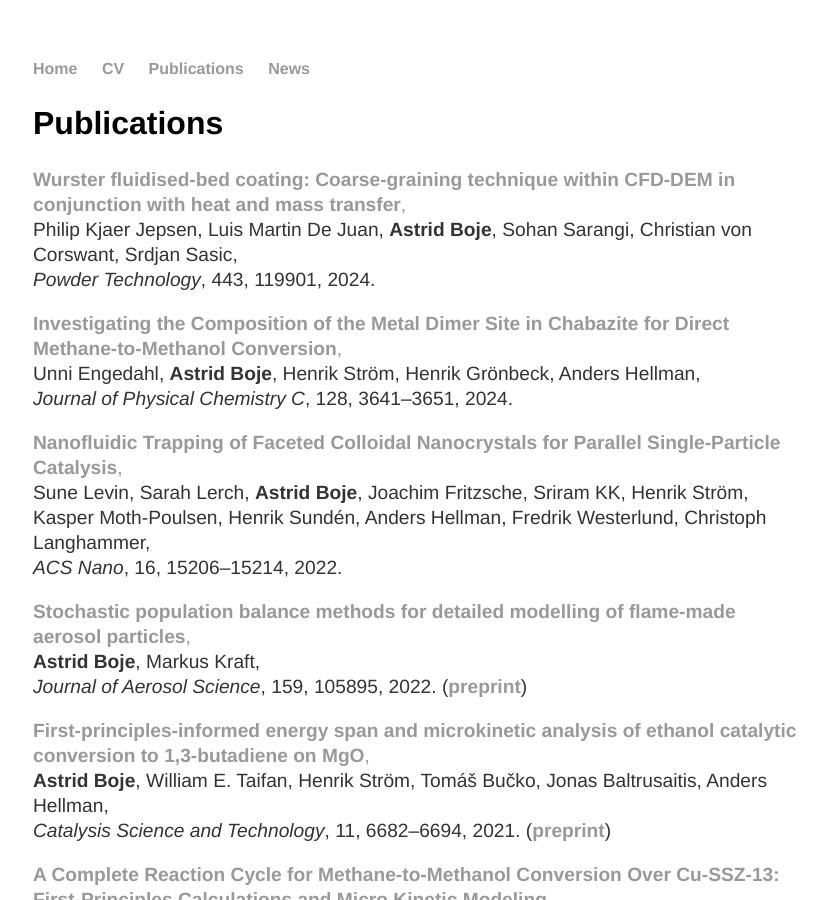
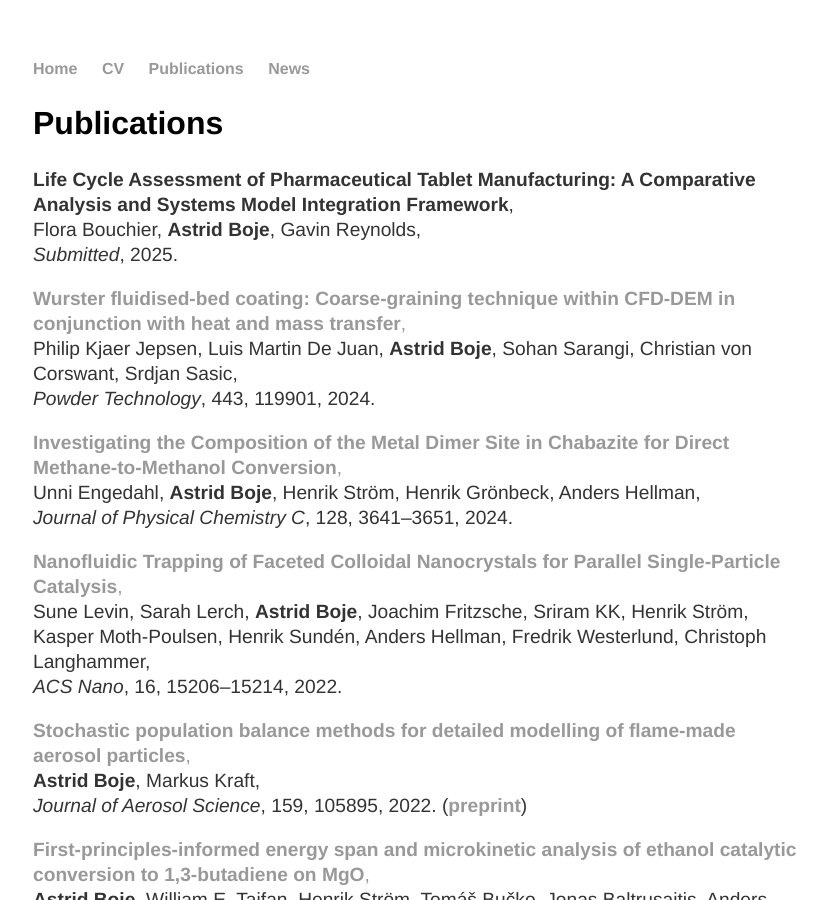
Before and after one commit to aab64/aab64.github.io, a Jekyll site: the page built from publications/index.html, in a window 1280 px wide and 900 px high. Shown: the whole window, without its empty margins (223-1050 px from the left). Built offline with Jekyll 4.4.1, drawn with Linux system fonts in a browser that asks for light colours.

Commit message:
Added submitted LCA paper

```diff
--- a/publications/index.html
+++ b/publications/index.html
@@ -7,6 +7,14 @@ title: Astrid Boje | Publications
 </div>
 
 <div class="post-content">
+	<p>
+			<strong>Life Cycle Assessment of Pharmaceutical Tablet Manufacturing: A Comparative Analysis and Systems Model Integration Framework</strong>,
+		<br/>
+		Flora Bouchier, <strong>Astrid Boje</strong>, Gavin Reynolds,
+		<br/>
+		<em>Submitted</em>,
+		2025.
+	</p>
 	<p>
 		<a href="https://doi.org/10.1016/j.powtec.2024.119901">
 			<strong>Wurster fluidised-bed coating: Coarse-graining technique within CFD-DEM in conjunction with heat and mass transfer</strong>,
```
